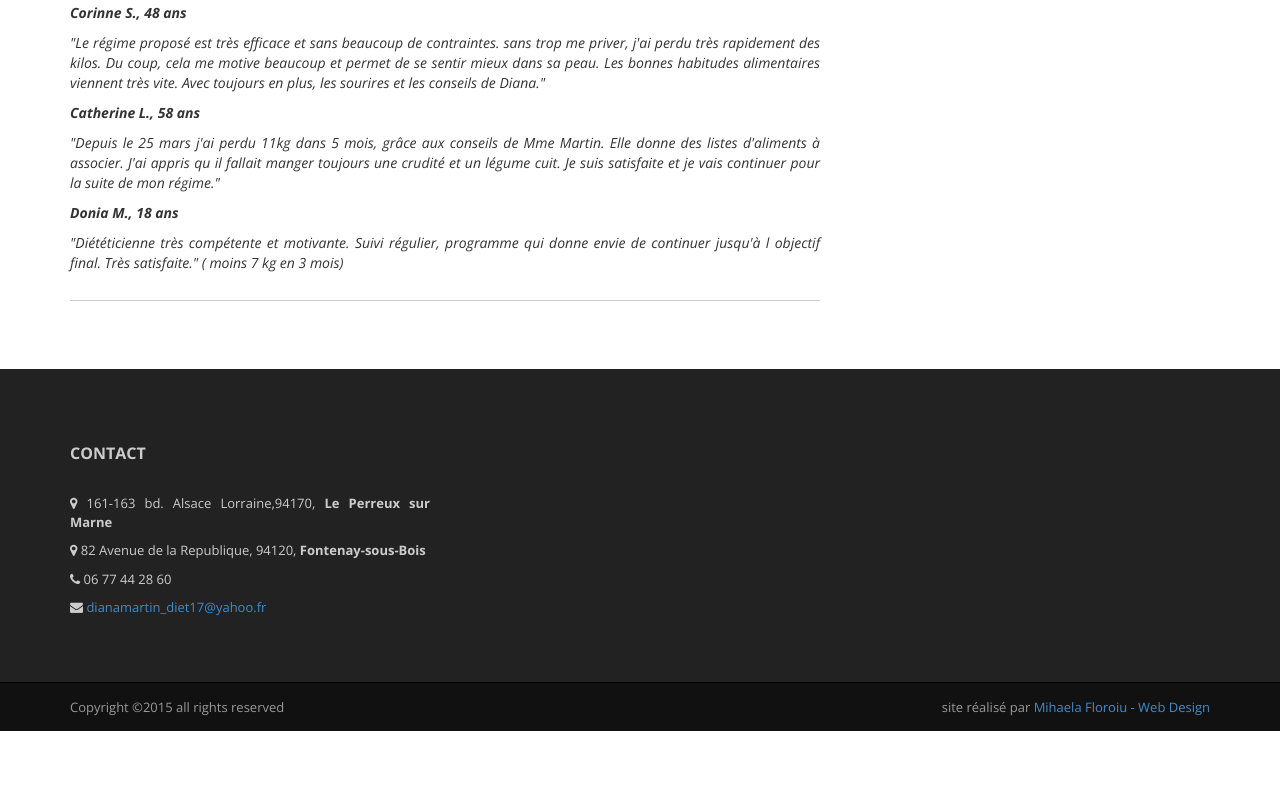
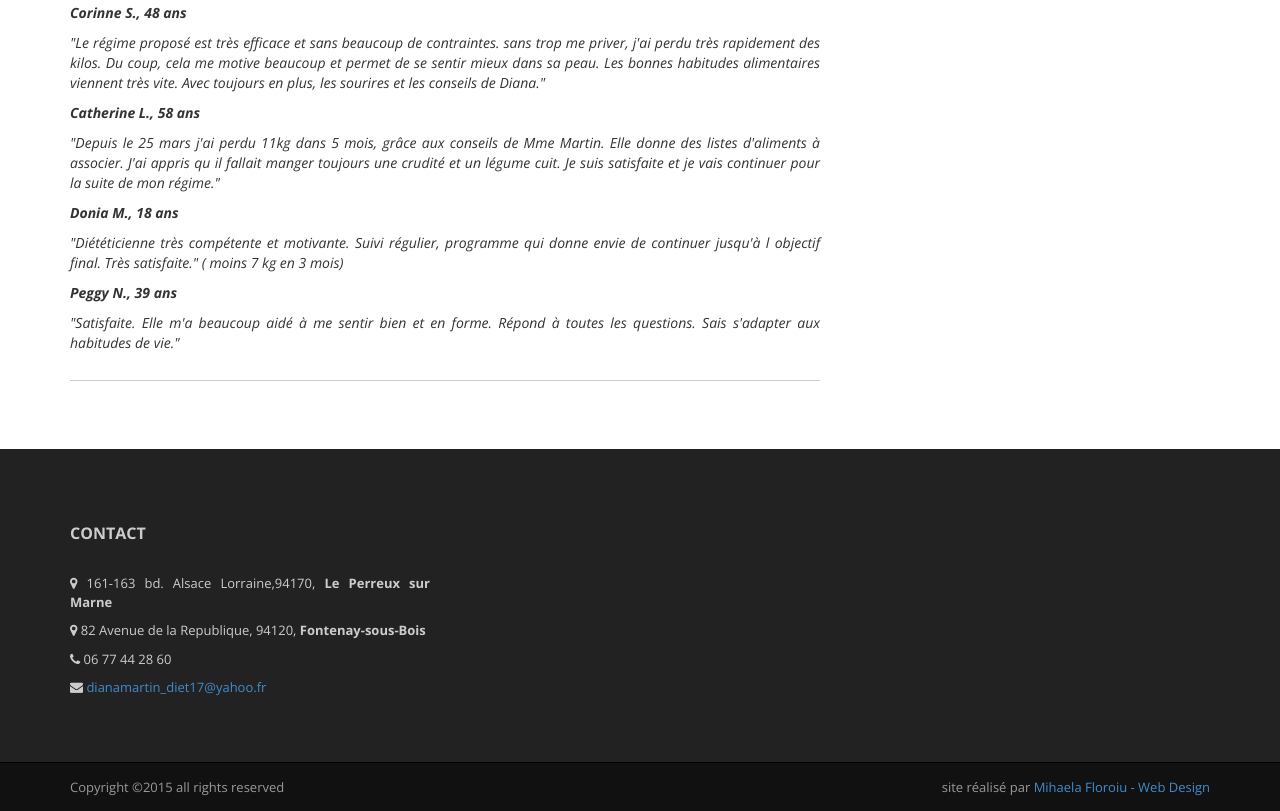
Before and after one commit to mihaelafloroiu/dieteticiennemartin.fr, a plain HTML site: page contact.html in a window 1280 px wide. Shown: the part 976-1787 px from the top of the page. Before the commit the page ends 1707 px from the top, so only its background shows below. Drawn offline with nearby package versions, Linux system fonts and the light colour scheme; some packages are replaced by stand-ins of ours; a script that the page names is missing.

Commit message:
Add files via upload

```diff
--- a/contact.html
+++ b/contact.html
@@ -82,6 +82,8 @@
                <p><i>"Depuis le 25 mars j&#39;ai perdu 11kg dans 5 mois, grâce aux conseils de Mme Martin. Elle donne des listes d'aliments à associer. J'ai appris qu il fallait manger toujours une crudité et un légume cuit. Je suis satisfaite et je vais continuer pour la suite de mon régime."</i></p>
                              <p><strong><i> Donia M., 18 ans </i></strong></p>
                <p><i>"Diététicienne très compétente et motivante. Suivi régulier, programme qui donne envie de continuer jusqu'à l objectif final. Très satisfaite." ( moins 7 kg en 3 mois)</i></p>
+                             <p><strong><i>Peggy N., 39 ans </i></strong></p>
+               <p><i>"Satisfaite. Elle m'a beaucoup aidé à me sentir bien et en forme. Répond à toutes les questions. Sais s'adapter aux habitudes de vie."</i></p>
                          </section>
                     </div>
                     <div class="col-sm-4 col-md-4">
```
